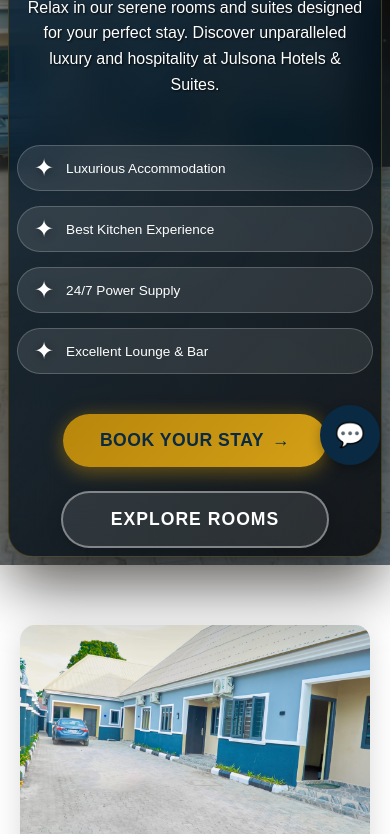
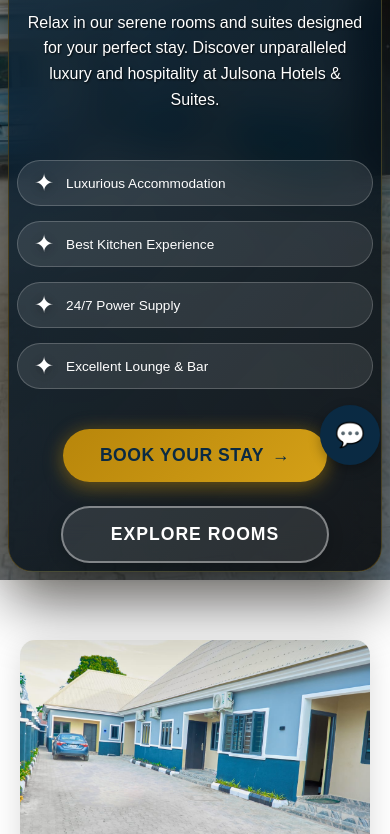
Before and after one commit to Ayar20/julsona-hotel-app, a website: page index.html in a window 390 px wide. Shown: the part 369-1203 px from the top of the page. Drawn offline with Linux system fonts and the light colour scheme.

Commit message:
Adjust hero margin-top to -45px to balance spacing

```diff
--- a/Julsona.css
+++ b/Julsona.css
@@ -2284,7 +2284,7 @@
     .hero-content {
         margin: 0;
         padding: 0.5rem;
-        margin-top: -60px;
+        margin-top: -45px;
     }
 
     .brand-title {
```
